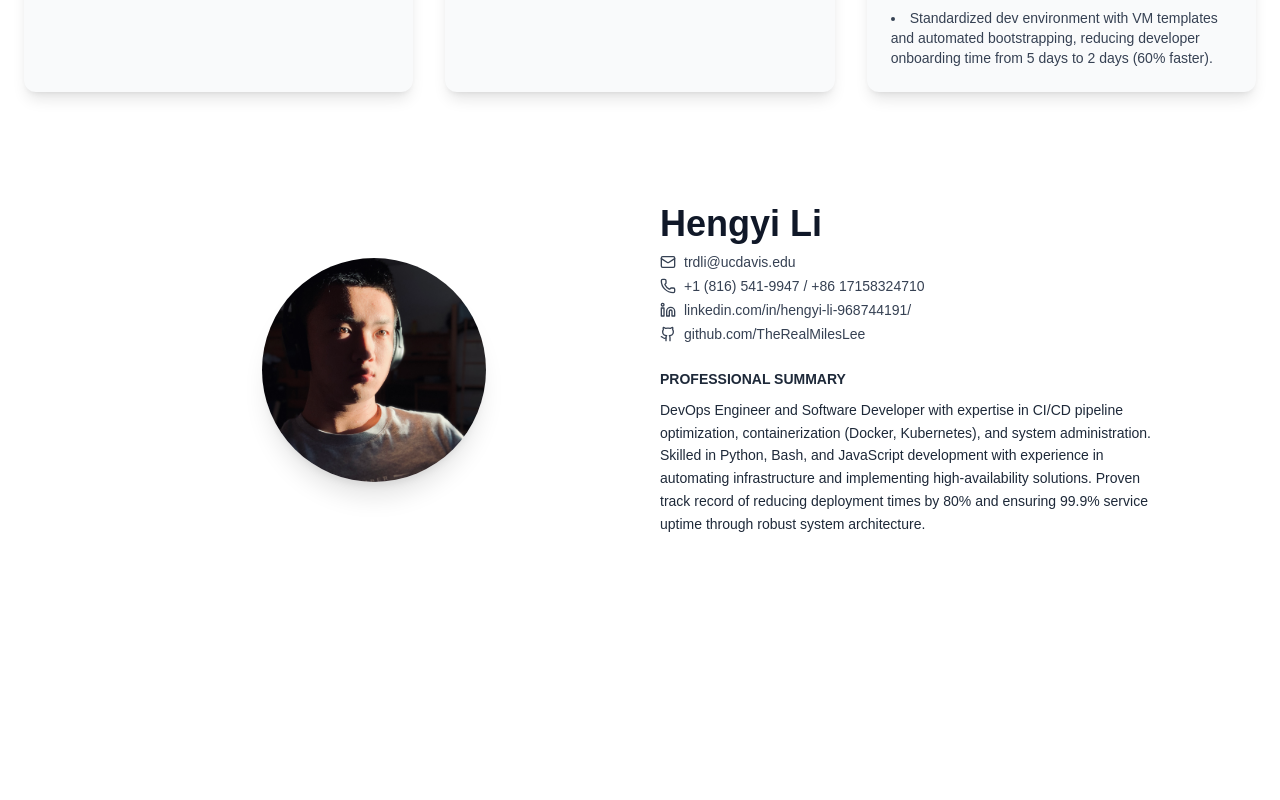
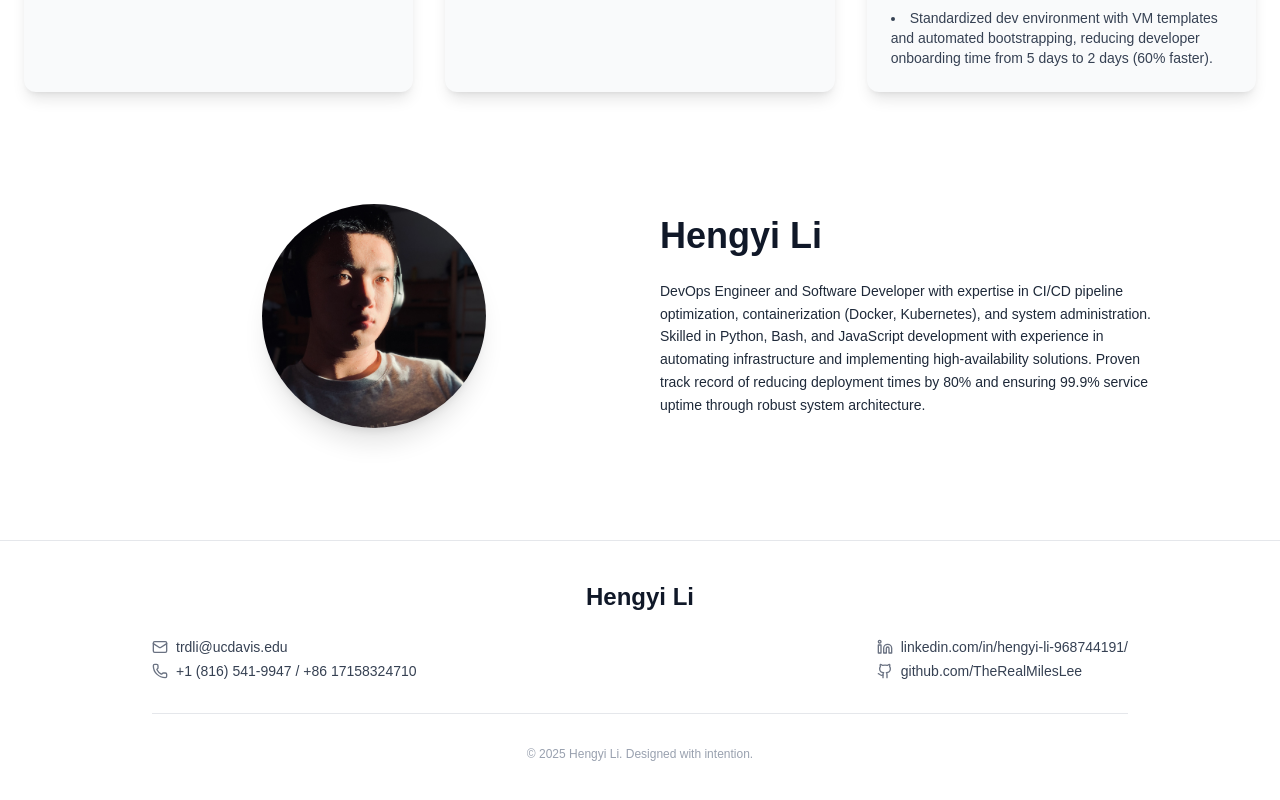
Before and after one commit to TheRealMilesLee/therealmileslee.github.io, a Next.js app: page / in a window 1280 px wide. Shown: the part 2328-3128 px from the top of the page. Before the commit the page ends 2911 px from the top, so only its background shows below. Built offline with nearby package versions, Linux system fonts and the light colour scheme.

Commit message:
Update the page

```diff
--- a/src/app/page.tsx
+++ b/src/app/page.tsx
@@ -263,7 +263,7 @@ export function ProjectsSection() {
 
 export function AboutMe() {
   return (
-    <section className="py-12 px-6 bg-white">
+    <section id='about' className="py-12 px-6 bg-white">
       <div className="max-w-5xl mx-auto grid grid-cols-1 md:grid-cols-2 gap-10 items-center">
         {/* Left: Avatar */}
         <div className="flex justify-center">
@@ -277,44 +277,9 @@ export function AboutMe() {
         {/* Right: Profile Info */}
         <div>
           <h1 className="text-4xl font-bold mb-2">Hengyi Li</h1>
-          <div className="space-y-1 text-gray-700 text-sm">
-            <div className="flex items-center space-x-2">
-              <Mail className="w-4 h-4" />
-              <a href="mailto:trdli@ucdavis.edu" className="hover:underline">
-                trdli@ucdavis.edu
-              </a>
-            </div>
-            <div className="flex items-center space-x-2">
-              <Phone className="w-4 h-4" />
-              <span>+1 (816) 541-9947 / +86 17158324710</span>
-            </div>
-            <div className="flex items-center space-x-2">
-              <Linkedin className="w-4 h-4" />
-              <a
-                href="https://linkedin.com/in/hengyi-li-968744191/"
-                target="_blank"
-                rel="noopener noreferrer"
-                className="hover:underline"
-              >
-                linkedin.com/in/hengyi-li-968744191/
-              </a>
-            </div>
-            <div className="flex items-center space-x-2">
-              <Github className="w-4 h-4" />
-              <a
-                href="https://github.com/TheRealMilesLee"
-                target="_blank"
-                rel="noopener noreferrer"
-                className="hover:underline"
-              >
-                github.com/TheRealMilesLee
-              </a>
-            </div>
-          </div>
 
           {/* Summary */}
           <div className="mt-6 text-sm text-gray-800 leading-relaxed">
-            <p className="font-semibold mb-2">PROFESSIONAL SUMMARY</p>
             <p>
               DevOps Engineer and Software Developer with expertise in CI/CD pipeline optimization,
               containerization (Docker, Kubernetes), and system administration. Skilled in Python,
@@ -326,6 +291,69 @@ export function AboutMe() {
         </div>
       </div>
     </section>
+  );
+}
+
+
+export function ContactFooter() {
+  return (
+    <footer id='contact' className="bg-white border-t border-gray-200 mt-16">
+      <div className="max-w-5xl mx-auto px-6 py-10 text-sm text-gray-700">
+        <div className="text-center mb-6">
+          <h1 className="text-2xl font-semibold text-gray-900">Hengyi Li</h1>
+        </div>
+
+        <div className="flex flex-col md:flex-row justify-between md:items-center space-y-4 md:space-y-0">
+          {/* Left: Contact Info */}
+          <div className="space-y-1 text-sm">
+            <div className="flex items-center space-x-2">
+              <Mail className="w-4 h-4 text-gray-500" />
+              <a href="mailto:trdli@ucdavis.edu" className="hover:underline">
+                trdli@ucdavis.edu
+              </a>
+            </div>
+            <div className="flex items-center space-x-2">
+              <Phone className="w-4 h-4 text-gray-500" />
+              <span>+1 (816) 541-9947 / +86 17158324710</span>
+            </div>
+          </div>
+
+          {/* Right: Social Links */}
+          <div className="space-y-1 text-sm">
+            <div className="flex items-center space-x-2">
+              <Linkedin className="w-4 h-4 text-gray-500" />
+              <a
+                href="https://linkedin.com/in/hengyi-li-968744191/"
+                target="_blank"
+                rel="noopener noreferrer"
+                className="hover:underline"
+              >
+                linkedin.com/in/hengyi-li-968744191/
+              </a>
+            </div>
+            <div className="flex items-center space-x-2">
+              <Github className="w-4 h-4 text-gray-500" />
+              <a
+                href="https://github.com/TheRealMilesLee"
+                target="_blank"
+                rel="noopener noreferrer"
+                className="hover:underline"
+              >
+                github.com/TheRealMilesLee
+              </a>
+            </div>
+          </div>
+        </div>
+
+        {/* Divider */}
+        <div className="my-8 h-px bg-gray-200" />
+
+        {/* Optional signature or note */}
+        <div className="text-center text-xs text-gray-400">
+          © {new Date().getFullYear()} Hengyi Li. Designed with intention.
+        </div>
+      </div>
+    </footer>
   );
 }
 
@@ -358,7 +386,10 @@ export default function Home() {
       { ProjectsSection() }
 
       {/* About me section */ }
-      {AboutMe()}
+      { AboutMe() }
+
+      {/* Contact */ }
+      {ContactFooter()}
     </main>
   );
 }
```
